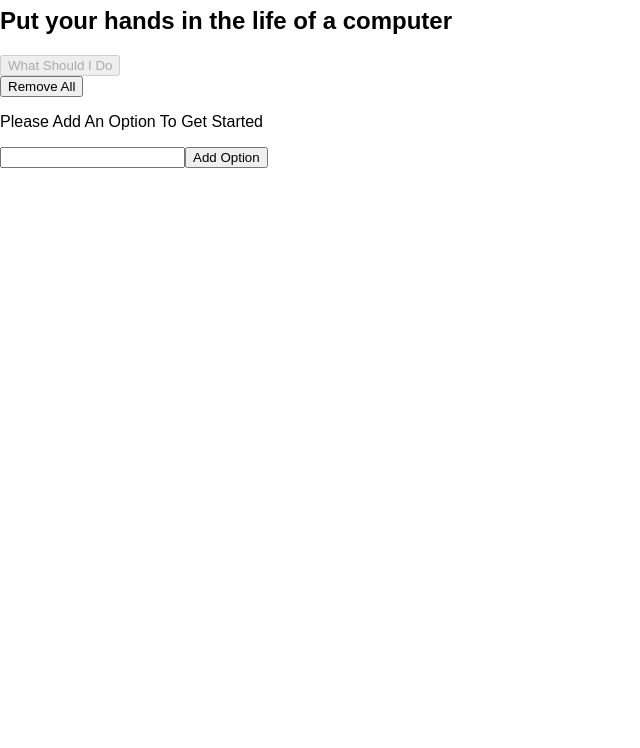
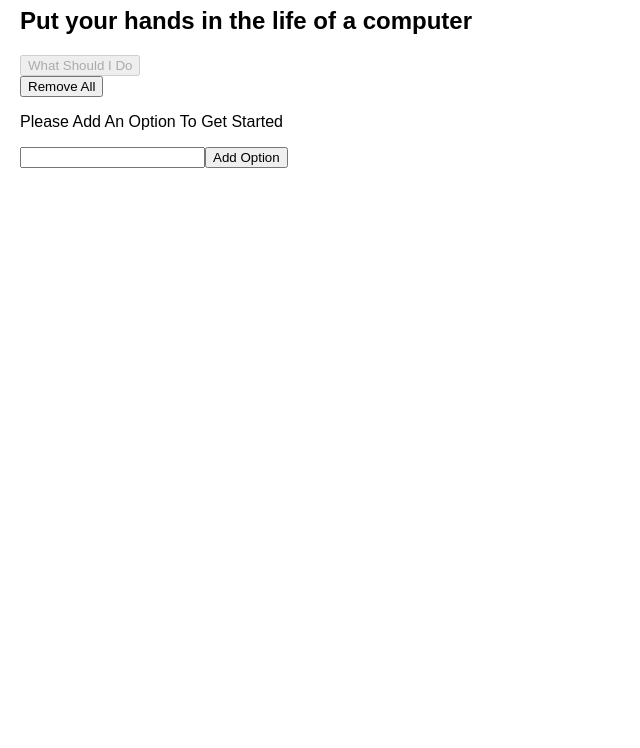
Before and after one commit to bdog72/Indecision_App, a React app: page / in a window 1280 px wide. Shown: the part 73-821 px from the top of the page, without its empty margins (0-640 px from the left). Built offline with nearby package versions, Linux system fonts and the light colour scheme; some packages are replaced by stand-ins of ours.

Commit message:
made a few adjustments

```diff
--- a/src/components/App.js
+++ b/src/components/App.js
@@ -13,7 +13,7 @@ export default class App extends Component {
     this.handleAddOption = this.handleAddOption.bind(this)
     this.handleDeleteOption = this.handleDeleteOption.bind(this)
     this.state = {
-      options: props.options
+      options: []
     }
   }
 
@@ -72,7 +72,7 @@ export default class App extends Component {
   render () {
     const subtitle = 'Put your hands in the life of a computer'
     return (
-      <div>
+      <div className='mainDiv'>
         <Header subtitle={subtitle} />
         <Action
           hasOptions={this.state.options.length > 0}
--- a/src/styles/screen.scss
+++ b/src/styles/screen.scss
@@ -11,3 +11,7 @@ body {
   margin: 0;
   font: $base-text-size / 1 $base-font-family;
 }
+
+.mainDiv {
+  margin: 20px;
+}
```
